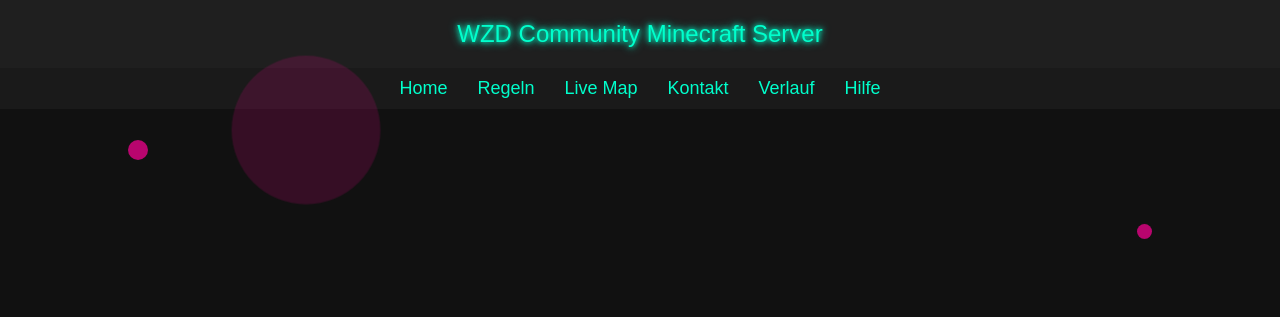
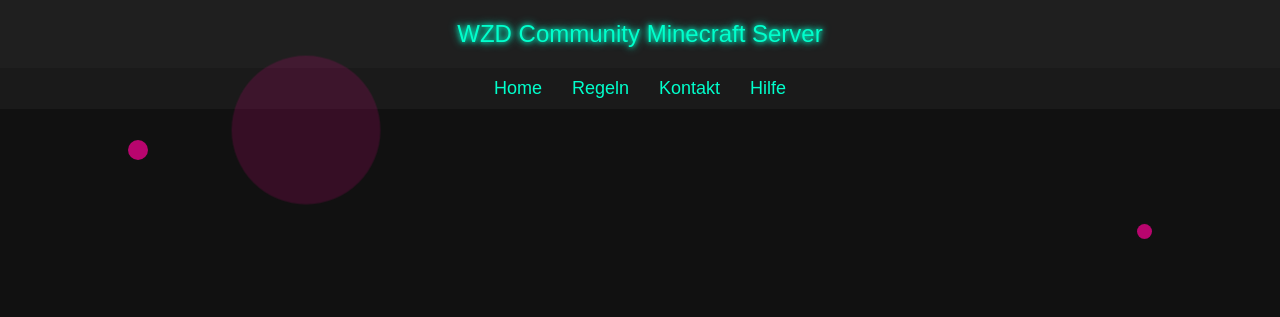
Before and after one commit to 1206Elchi/WZD, a plain HTML site: page index.html in a window 1280 px wide. Shown: the top 317 px of the page. Drawn offline with Linux system fonts and the light colour scheme.

Commit message:
Update index.html

```diff
--- a/index.html
+++ b/index.html
@@ -14,9 +14,7 @@
 <nav>
    <a href="index.html">Home</a>
    <a href="rules.html">Regeln</a>
-   <a href="dynmap.html">Live Map</a>
    <a href="contact.html">Kontakt</a>
-   <a href="history.html">Verlauf</a>
    <a href="help.html">Hilfe</a>
 </nav>
 <main>
```
